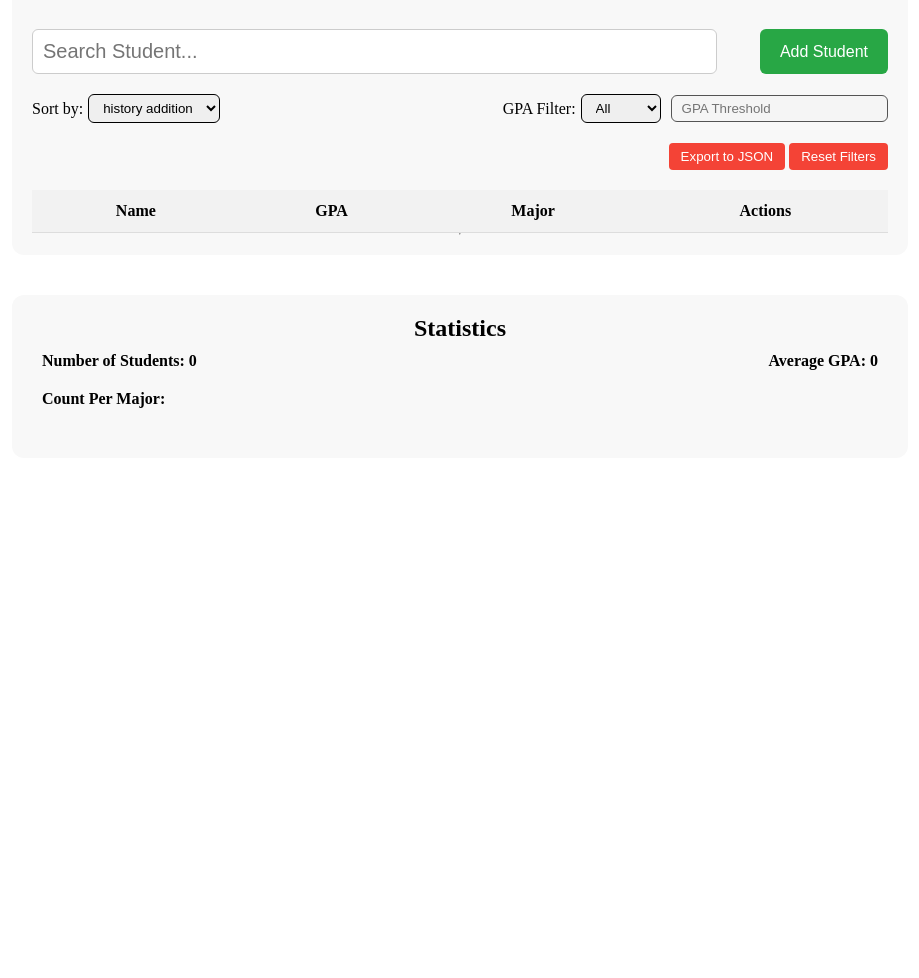
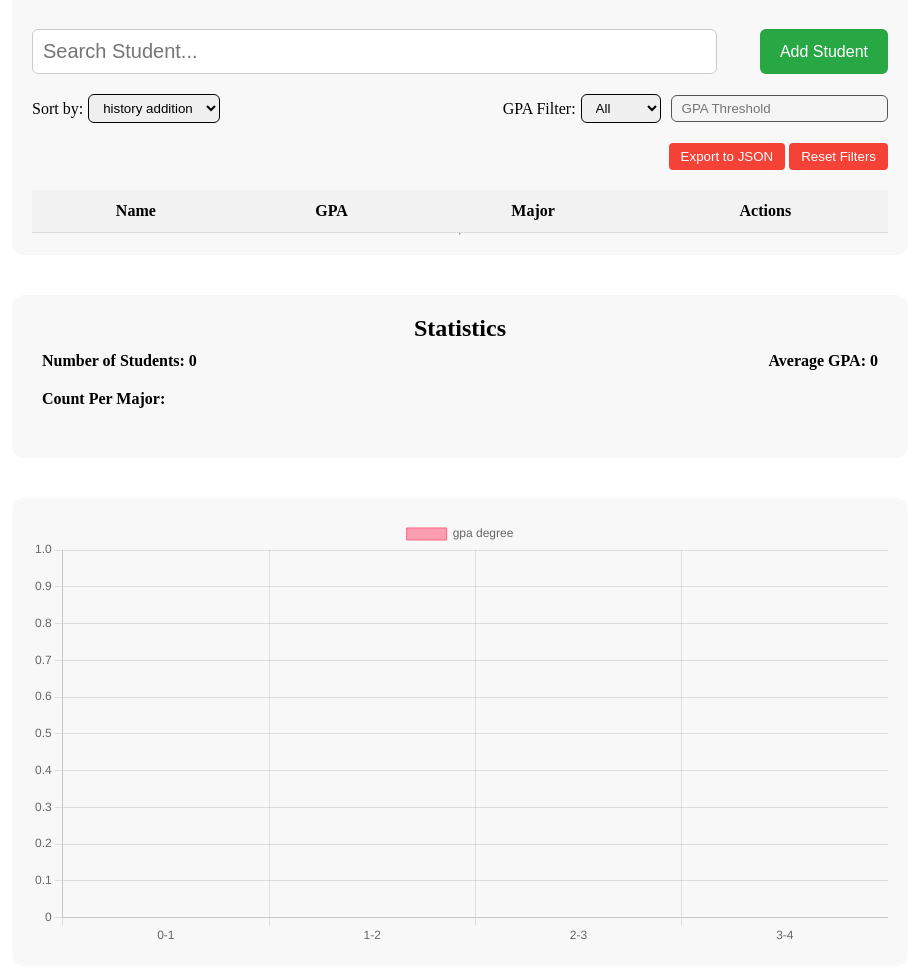
Before and after one commit to Anas-Abuhamed/students-dashboard, a plain HTML site: page index.html in a window 1280 px wide. Shown: the part 108-1086 px from the top of the page, without its empty margins (180-1099 px from the left). Before the commit the page ends 800 px from the top, so only its background shows below. Drawn offline with nearby package versions, Linux system fonts and the light colour scheme.

Commit message:
add GPA chart as final feature

```diff
--- a/index.html
+++ b/index.html
@@ -79,9 +79,14 @@
             </div>
         </div>
     </div>
+    <div class="container">
+        <canvas id="gpa-chart" width="400" height="200" aria-label="Hello ARIA World" role="img"></canvas>
+    </div>
     <div class="confirm-popup">
     </div>
+    <script src="https://cdn.jsdelivr.net/npm/chart.js"></script>
     <script src="js/index.js"></script>
+
 </body>
 
 </html>
--- a/js/index.js
+++ b/js/index.js
@@ -19,6 +19,8 @@ let currentSort = sortValue.value;
 const gpaConditionSelect = document.querySelector(".filter-input .select-list");
 const gpaThresholdInput = document.querySelector(".gpa-threshold");
 const resetBtn = document.querySelector(".reset-button")
+
+let gpaChartV;
 
 
 // display students for 1st time base on sort value
@@ -151,6 +153,7 @@ function displayStudents(students) {
         editBtn.addEventListener("click", editStudent);
     });
     showStatistics();
+    gpaChart(students);
 }
 // show Statistics
 function showStatistics() {
@@ -306,3 +309,45 @@ function exportToJSON() {
     document.body.removeChild(a);
     URL.revokeObjectURL(url);
 }
+
+function getGPA(students) {
+    const counters = [0, 0, 0, 0]
+    students.forEach((student) => {
+        if (student.gpa >= 0 && student.gpa < 1) counters[0]++;
+        else if (student.gpa >= 1 && student.gpa < 2) counters[1]++;
+        else if (student.gpa >= 2 && student.gpa < 3) counters[2]++;
+        else if (student.gpa >= 3 && student.gpa <= 4) counters[3]++;
+    })
+    return counters;
+}
+
+function gpaChart(students) {
+    const ctx = document.getElementById("gpa-chart");
+    if (gpaChartV) gpaChartV.destroy();
+    gpaChartV = new Chart(ctx, {
+        type: "bar",
+        data: {
+            labels: ["0-1", "1-2", "2-3", "3-4"],
+            datasets: [{
+                label: "gpa degree",
+                data: getGPA(students),
+                backgroundColor: ["rgba(255, 99, 132, 0.6)",
+                    "rgba(255, 206, 86, 0.6)",
+                    "rgba(75, 192, 192, 0.6)",
+                    "rgba(54, 162, 235, 0.6)"],
+                borderColor: ["rgba(255, 99, 132, 1)",
+                    "rgba(255, 206, 86, 1)",
+                    "rgba(75, 192, 192, 1)",
+                    "rgba(54, 162, 235, 1)"],
+                borderWidth: 1
+            }]
+        },
+        options: {
+            scales: {
+                y: {
+                    beginAtZero: true
+                }
+            }
+        }
+    })
+}
```
